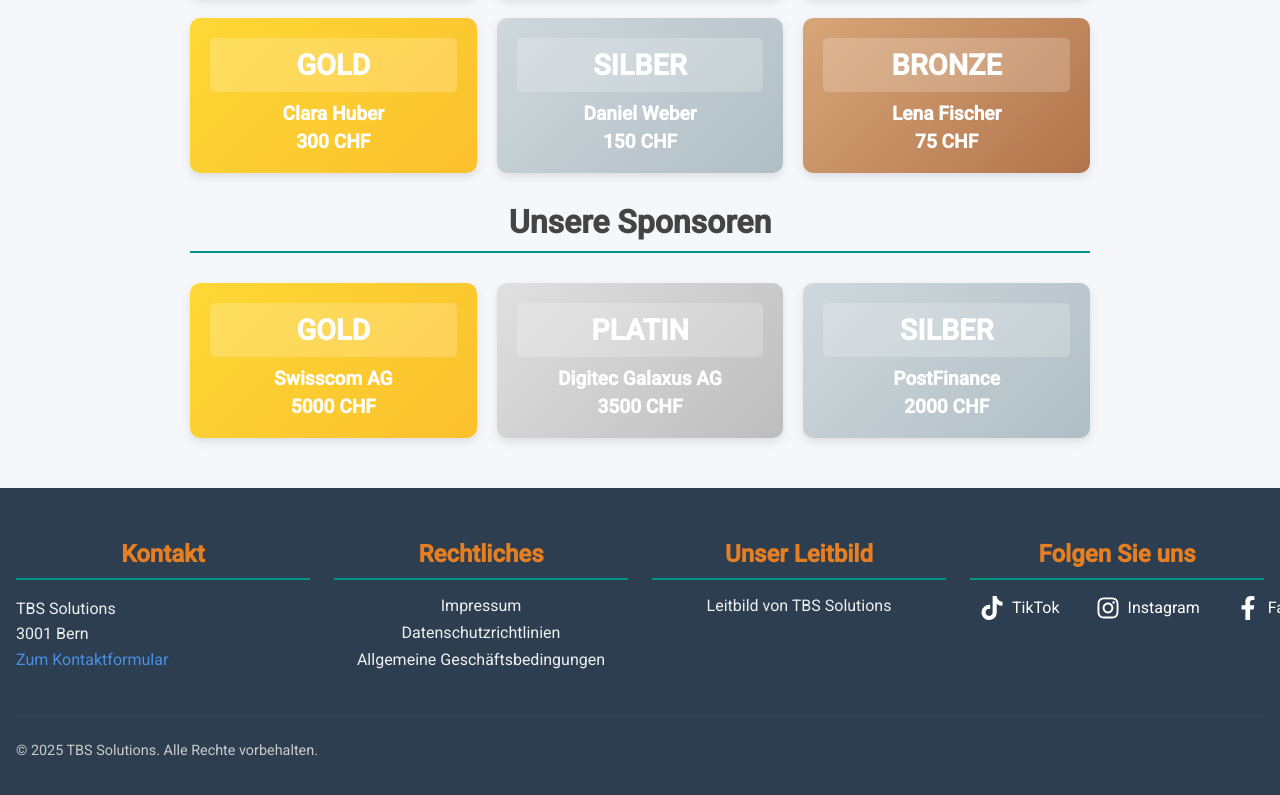
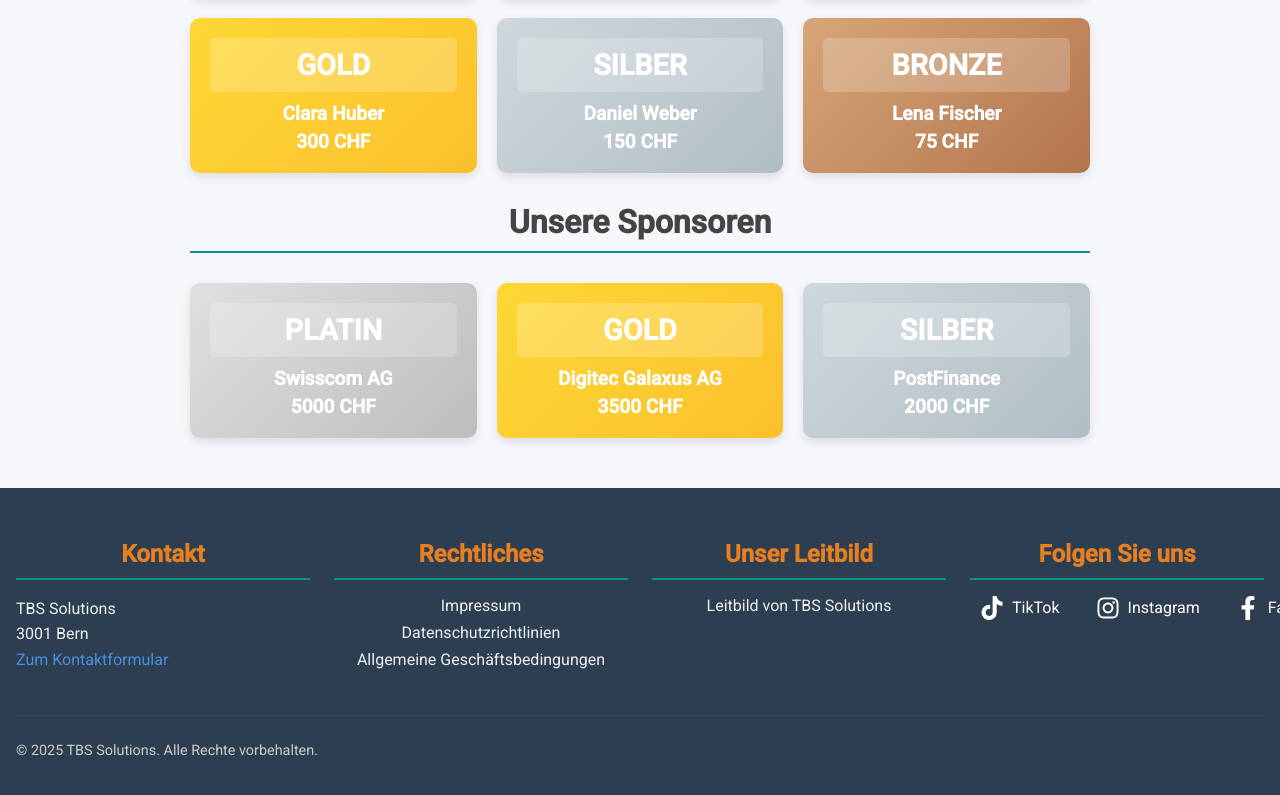
Before and after one commit to tbs-dienste/webfrostend, a React (Create React App) app: page /ueber-uns in a window 1280 px wide. Shown: the part 1072-1867 px from the top of the page. Built offline with nearby package versions, Linux system fonts and the light colour scheme; what @react-pdf/renderer would draw is missing.

Commit message:
ÜberUns.jsx aktualisieren

```diff
--- a/src/components/Content/ÜberUns.jsx
+++ b/src/components/Content/ÜberUns.jsx
@@ -12,8 +12,8 @@ const ÜberUns = () => {
   ];
 
   const sponsoren = [
-    { name: "Swisscom AG", betrag: 5000, rang: "Gold", währung: "CHF" },
-    { name: "Digitec Galaxus AG", betrag: 3500, rang: "Platin", währung: "CHF" },
+    { name: "Swisscom AG", betrag: 5000, rang: "Platin", währung: "CHF" },
+    { name: "Digitec Galaxus AG", betrag: 3500, rang: "Gold", währung: "CHF" },
     { name: "PostFinance", betrag: 2000, rang: "Silber", währung: "CHF" },
   ];
 
```
